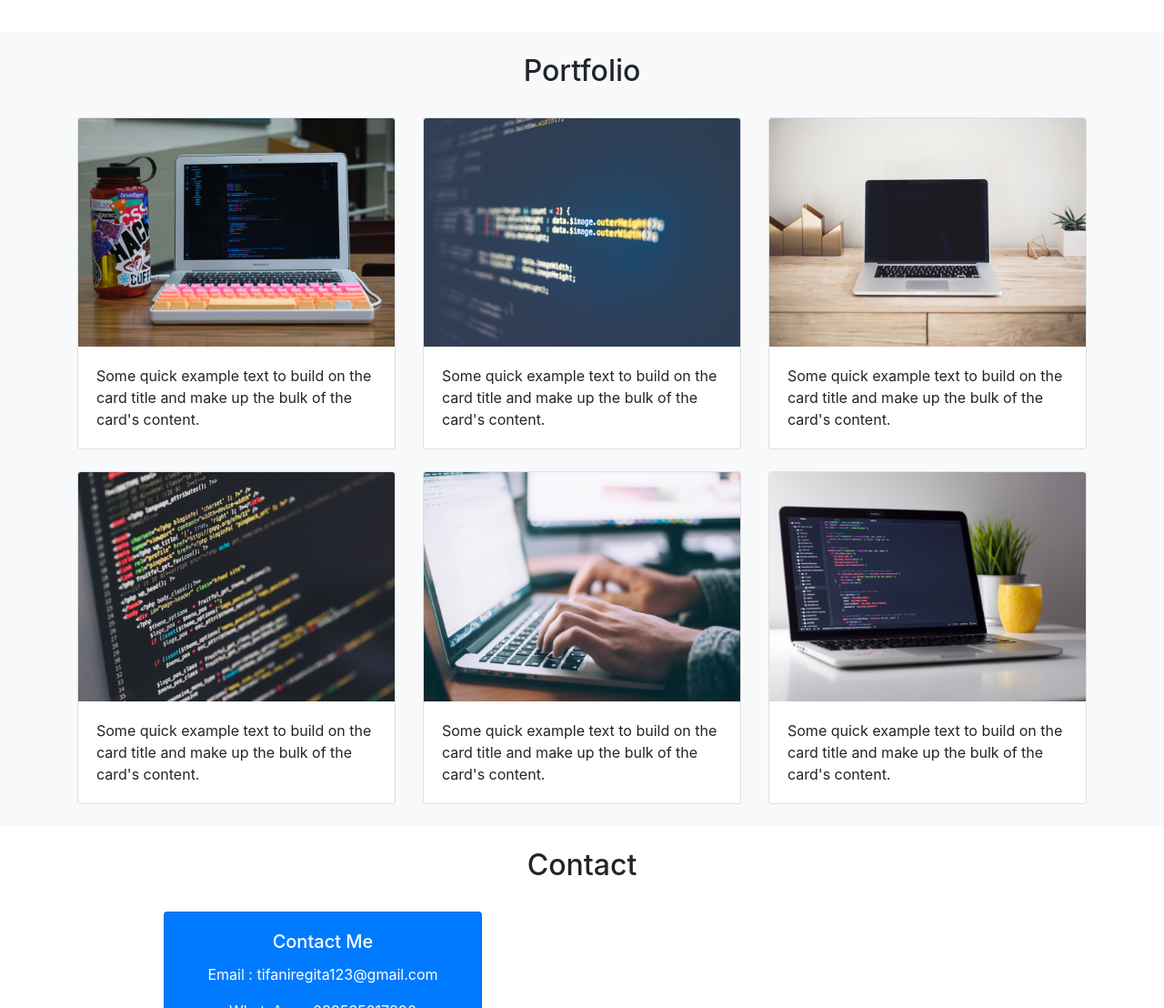
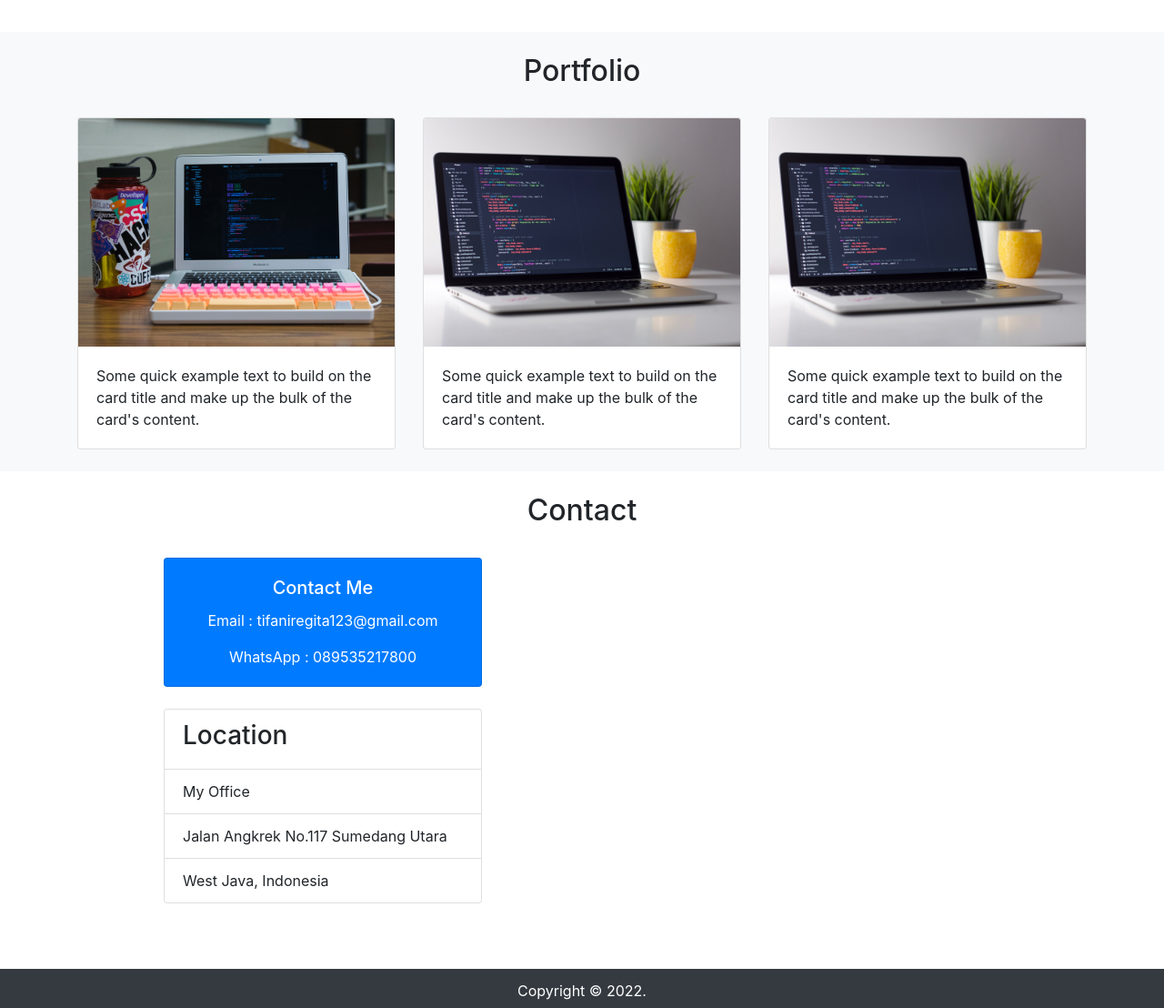
Before and after one commit to tifaniregita123/tifaniregita123.github.io, a plain HTML site: page index.html in a window 1280 px wide. Shown: the part 980-2088 px from the top of the page at 91% size. Drawn offline with nearby package versions, Linux system fonts and the light colour scheme.

Commit message:
mengubah kolom portofolio

```diff
--- a/index.html
+++ b/index.html
@@ -89,38 +89,9 @@
 
           <div class="col-md mb-4">
             <div class="card">
-              <img class="card-img-top" src="img/thumbs/2.png" alt="Card image cap">
+              <img class="card-img-top" src="img/thumbs/6.png" alt="Card image cap">
               <div class="card-body">
                 <p class="card-text">Some quick example text to build on the card title and make up the bulk of the card's content.</p>
-              </div>
-            </div>
-          </div>
-
-          <div class="col-md mb-4">
-            <div class="card">
-              <img class="card-img-top" src="img/thumbs/3.png" alt="Card image cap">
-              <div class="card-body">
-                <p class="card-text">Some quick example text to build on the card title and make up the bulk of the card's content.</p>
-              </div>
-            </div>
-          </div>
-        </div>
-
-        <div class="row">
-          <div class="col-md mb-4">
-            <div class="card">
-              <img class="card-img-top" src="img/thumbs/4.png" alt="Card image cap">
-              <div class="card-body">
-                <p class="card-text">Some quick example text to build on the card title and make up the bulk of the card's content.</p>
-              </div>
-            </div>
-          </div>
-          <div class="col-md mb-4">
-            <div class="card">
-              <img class="card-img-top" src="img/thumbs/5.png" alt="Card image cap">
-              <div class="card-body">
-                <p class="card-text">Some quick example text to build on the card title and make up the bulk of the card's content.
-                </p>
               </div>
             </div>
           </div>
@@ -133,6 +104,7 @@
               </div>
             </div>
           </div>
+
         </div>
       </div>
     </section>
```
